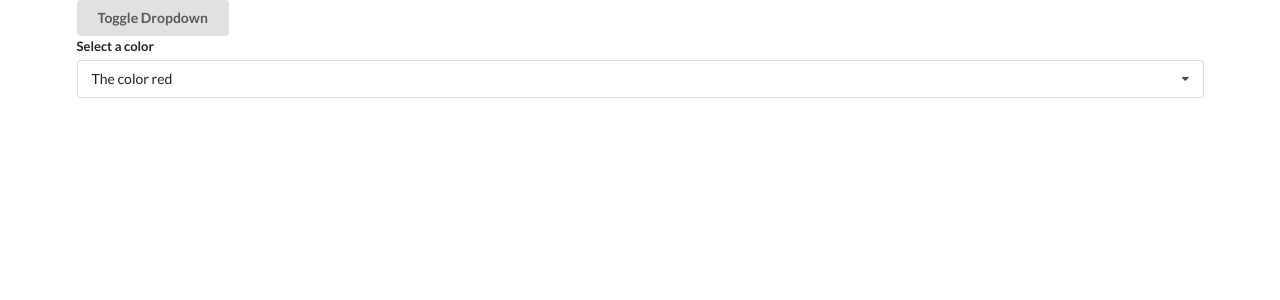
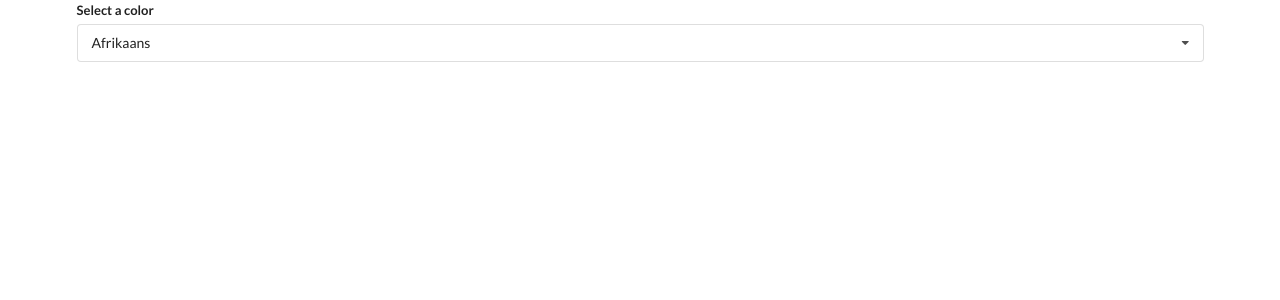
Before and after one commit to uxmoon/react-widgets, a React (Create React App) app: page / in a window 1280 px wide. Shown: the top 300 px of the page. Built offline with nearby package versions, Linux system fonts and the light colour scheme.

Commit message:
Translate widget - scaffolding  the component

```diff
--- a/src/App.js
+++ b/src/App.js
@@ -2,6 +2,7 @@
 import Accordion from "./components/Accordion";
 import Search from "./components/Search";
 import Dropdown from "./components/Dropdown";
+import Translate from './components/Translate';
 
 /* static array */
 const items = [
@@ -35,19 +36,9 @@
 ];
 
 export default () => {
-  const [selected, setSelected] = useState(options[0]);
-  const [showDropdown, setShowDropdown] = useState(true);
-
   return (
     <div className="ui container">
-      <button className="ui button" onClick={() => setShowDropdown(!showDropdown)}>Toggle Dropdown</button>
-      {showDropdown ?
-          <Dropdown
-            selected={selected}
-            onSelectedChange={setSelected}
-            options={options}
-          /> : null
-      }
+      <Translate />
     </div>
   );
 };
--- /dev/null
+++ b/src/components/Translate.js
@@ -0,0 +1,30 @@
+import React, { useState } from 'react';
+import Dropdown from './Dropdown';
+
+const options = [
+  {
+    label: 'Afrikaans',
+    value: 'af'
+  },
+  {
+    label: 'Arabic',
+    value: 'ar',
+  },
+  {
+    label: 'Hindi',
+    value: 'hi'
+  }
+];
+
+const Translate = () => {
+
+  /* state */
+  const [language, setLanguage] = useState(options[0]);
+  return (
+    <div>
+      <Dropdown options={options} selected={language} onSelectedChange={setLanguage} />
+    </div>
+  )
+};
+
+export default Translate;
```
